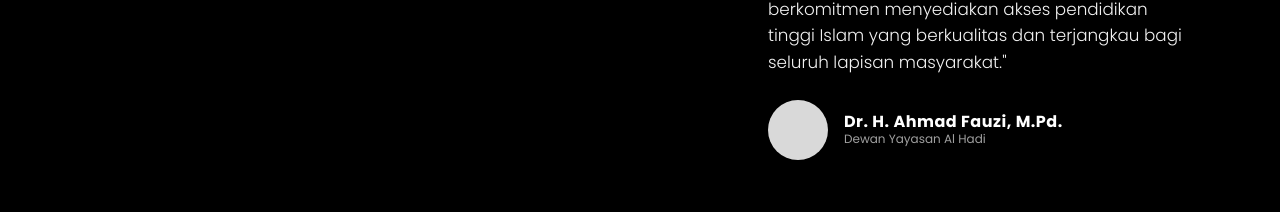
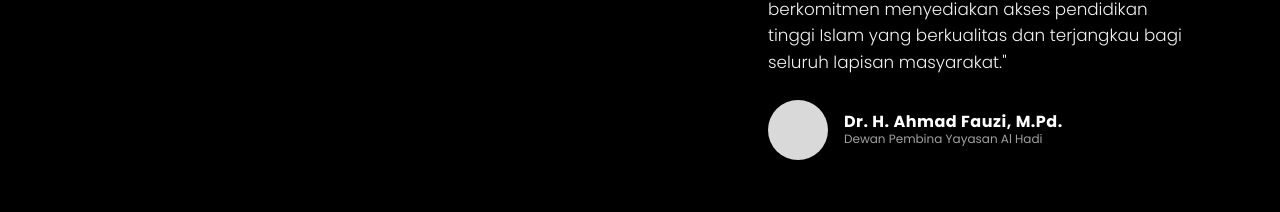
Before and after one commit to fatimahazzahra015/staialhadii, a React (Vite) app: page /profil in a window 1280 px wide. Shown: the part 2412-2624 px from the top of the page. Built offline with nearby package versions, Linux system fonts and the light colour scheme.

Commit message:
Update: Logo

```diff
--- a/src/pages/profil/card.jsx
+++ b/src/pages/profil/card.jsx
@@ -13,7 +13,7 @@ const FounderCard = () => {
       id: 2,
       quote: "Pendidikan adalah kunci perubahan. Kami berkomitmen menyediakan akses pendidikan tinggi Islam yang berkualitas dan terjangkau bagi seluruh lapisan masyarakat.",
       name: "Dr. H. Ahmad Fauzi, M.Pd.",
-      role: "Dewan Yayasan Al Hadi"
+      role: "Dewan Pembina Yayasan Al Hadi"
     },
     {
       id: 3,
```
